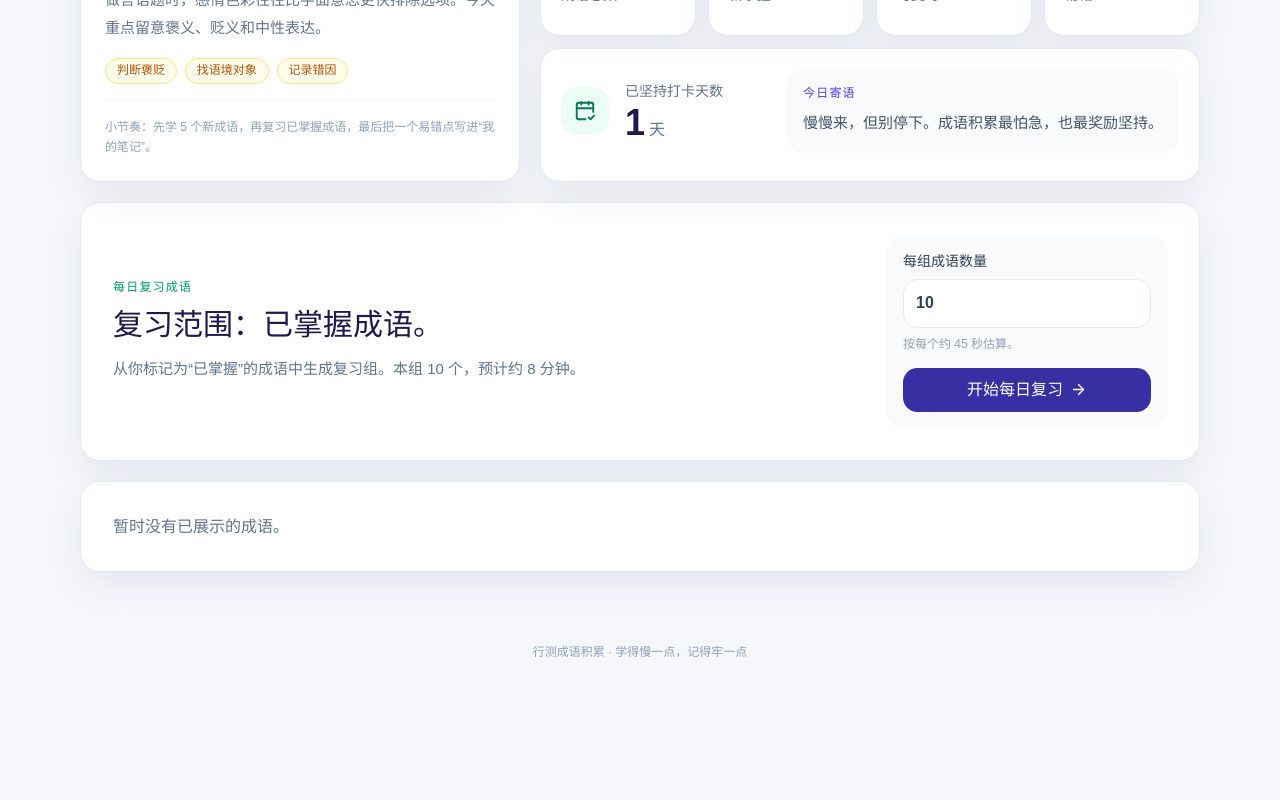
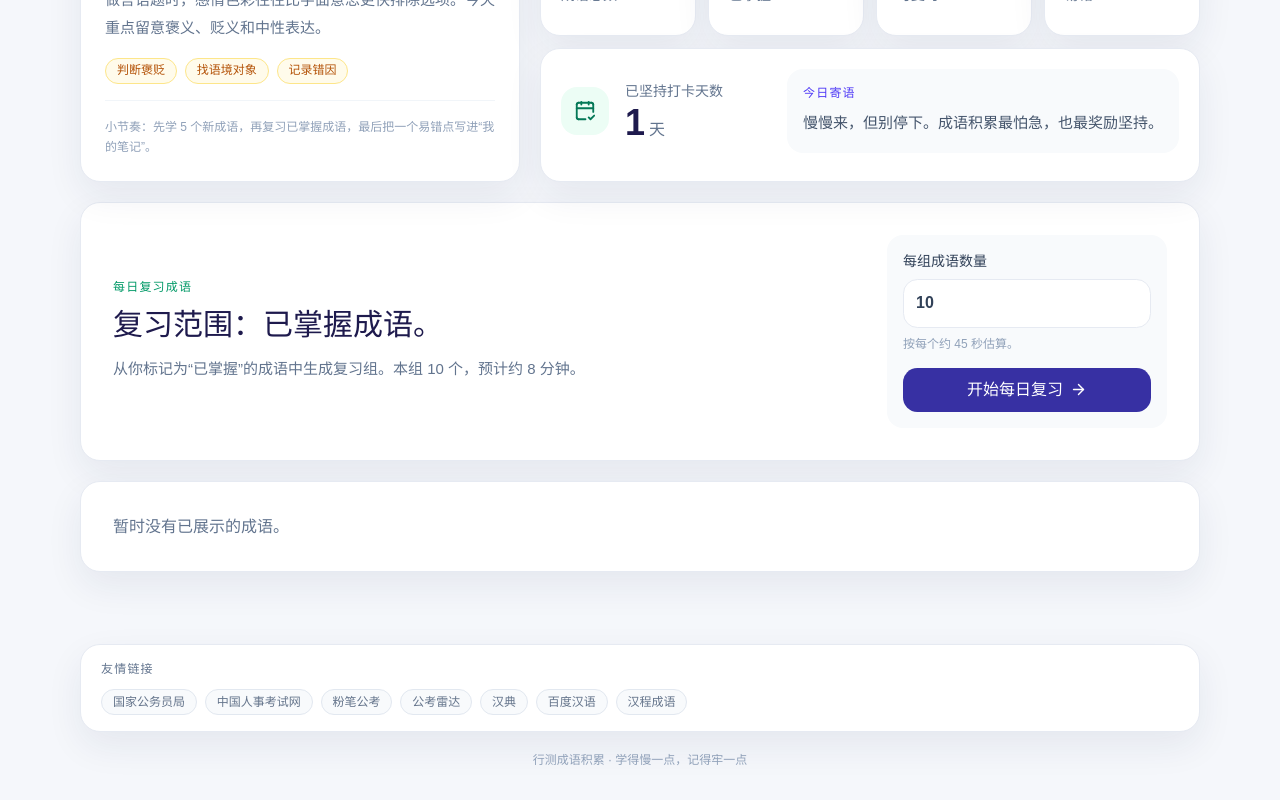
Before and after one commit to mortyevil649-star/-xingce-idioms, a React (Vite) app: page / in a window 1280 px wide. Shown: the part 638-1438 px from the top of the page. Before the commit the page ends 1330 px from the top, so only its background shows below. Built offline with nearby package versions, Linux system fonts and the light colour scheme; no server answers; the database is empty.

Commit message:
Add footer friend links

```diff
--- a/src/components/Layout.tsx
+++ b/src/components/Layout.tsx
@@ -9,6 +9,16 @@ const nav = [
   ['/', '首页', House],
   ['/idioms', '成语库', BookOpen],
   ['/quiz', '随机抽查', Shuffle],
+] as const
+
+const friendLinks = [
+  ['国家公务员局', 'https://www.scs.gov.cn/'],
+  ['中国人事考试网', 'http://www.cpta.com.cn/'],
+  ['粉笔公考', 'https://www.fenbi.com/page/home'],
+  ['公考雷达', 'https://www.gongkaoleida.com/'],
+  ['汉典', 'https://www.zdic.net/'],
+  ['百度汉语', 'https://hanyu.baidu.com/'],
+  ['汉程成语', 'https://cy.httpcn.com/'],
 ] as const
 
 export function Layout() {
@@ -56,7 +66,23 @@ export function Layout() {
       </div>
     </header>
     <main className="mx-auto w-full max-w-6xl px-3 py-5 sm:px-4 sm:py-10"><Outlet /></main>
-    <footer className="mx-auto max-w-6xl px-3 py-7 text-center text-xs text-slate-400 sm:px-4 sm:py-8">行测成语积累 · 学得慢一点，记得牢一点</footer>
+    <footer className="mx-auto max-w-6xl px-3 py-7 text-center text-xs text-slate-400 sm:px-4 sm:py-8">
+      <div className="paper mb-5 rounded-2xl px-4 py-4 text-left sm:px-5">
+        <p className="text-xs font-bold tracking-widest text-slate-500">友情链接</p>
+        <div className="mt-3 flex flex-wrap gap-2">
+          {friendLinks.map(([label, href]) => <a
+            key={href}
+            href={href}
+            target="_blank"
+            rel="noreferrer"
+            className="chip status-idle hover:text-indigo-700"
+          >
+            {label}
+          </a>)}
+        </div>
+      </div>
+      <p>行测成语积累 · 学得慢一点，记得牢一点</p>
+    </footer>
     <ConfirmDialog
       open={confirmingSignOut}
       title="退出登录？"
--- a/src/pages/Home.tsx
+++ b/src/pages/Home.tsx
@@ -124,7 +124,7 @@ export function Home() {
       <div className="grid gap-3 sm:grid-cols-2 xl:grid-cols-4">
         {[
           [idioms.length, '成语总数', BookOpen, 'text-indigo-700'],
-          [mastered, '新掌握', CheckCircle2, 'text-emerald-600'],
+          [mastered, '已掌握', CheckCircle2, 'text-emerald-600'],
           [reviewCount, '可复习', Clock3, 'text-amber-600'],
           [mistakes, '易错', TriangleAlert, 'text-rose-600'],
         ].map(([value, label, Icon, color]) => <div key={String(label)} className="paper flex items-center gap-4 rounded-2xl p-4 sm:block sm:p-5">
```
